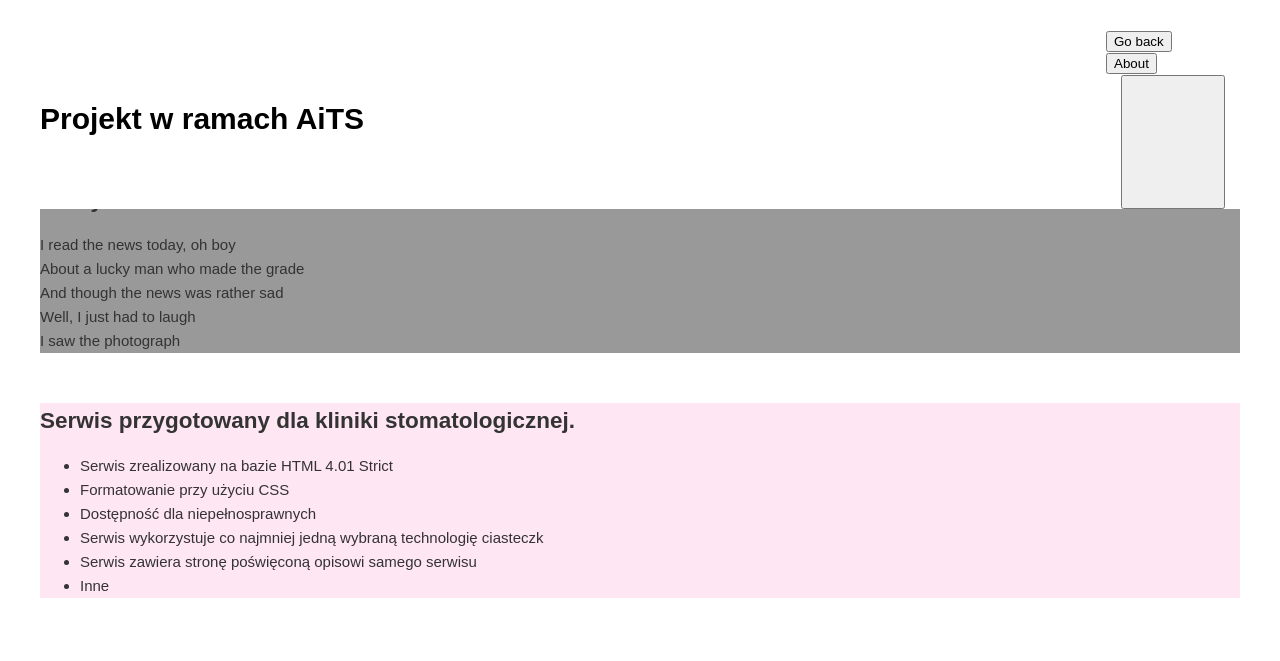
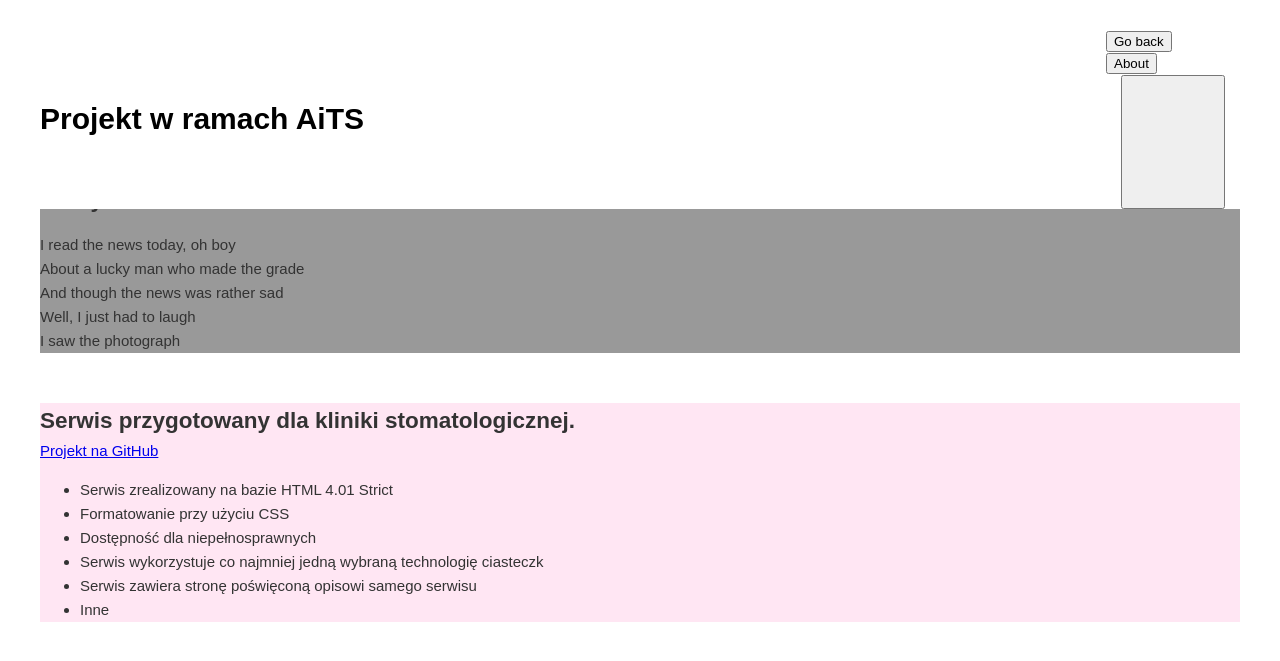
Before and after one commit to Zarowska/artsmile, a Flask app: page /aits in a window 1280 px wide. Shown: the top 661 px of the page. Run offline with Flask 2, Linux system fonts and the light colour scheme.

Commit message:
make it better

```diff
--- a/templates/aits.html
+++ b/templates/aits.html
@@ -66,12 +66,12 @@ I saw the photograph                  <br>
 <section class=" ">
     <div class="container_project">
 	<h2>Serwis przygotowany dla kliniki stomatologicznej.</h2>
+        <a href="https://github.com/Zarowska/artsmile">Projekt na GitHub </a>
 <ul>
   <li>Serwis zrealizowany na bazie HTML 4.01 Strict</li>
    <!DOCTYPE HTML PUBLIC "-//W3C//DTD HTML 4.01//EN" "http://www.w3.org/TR/html4/strict.dtd">
   <li>Formatowanie przy użyciu CSS</li>
-      <link rel="test" href="https://github.com/Zarowska/artsmile/blob/main/static/css/style.css">
-    <li>Dostępność dla niepełnosprawnych</li>
+   <li>Dostępność dla niepełnosprawnych</li>
   <li>Serwis wykorzystuje co najmniej jedną wybraną technologię ciasteczk</li>
   <li>Serwis zawiera stronę poświęconą opisowi samego serwisu</li>
   <li>Inne</li>
```
